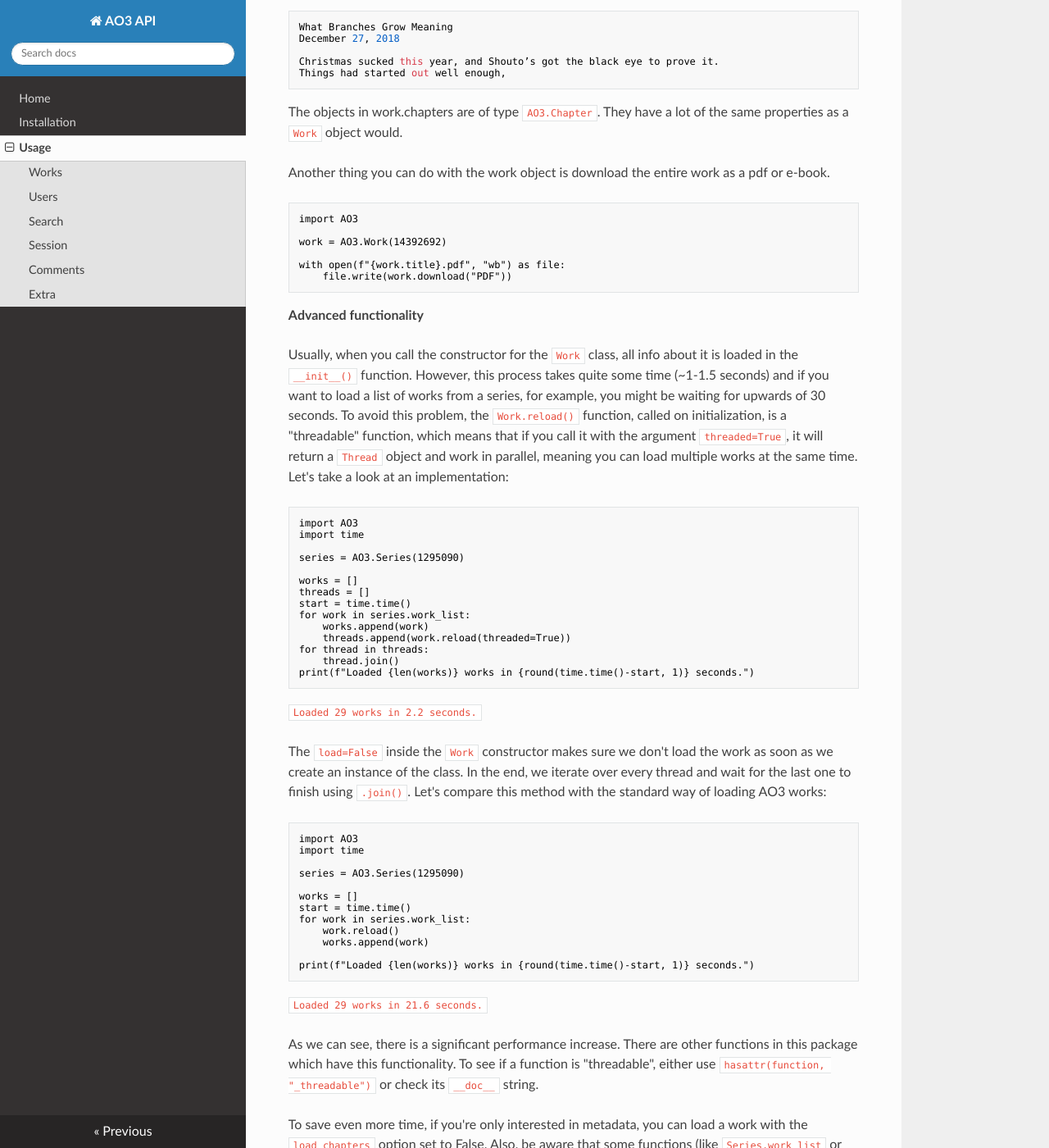
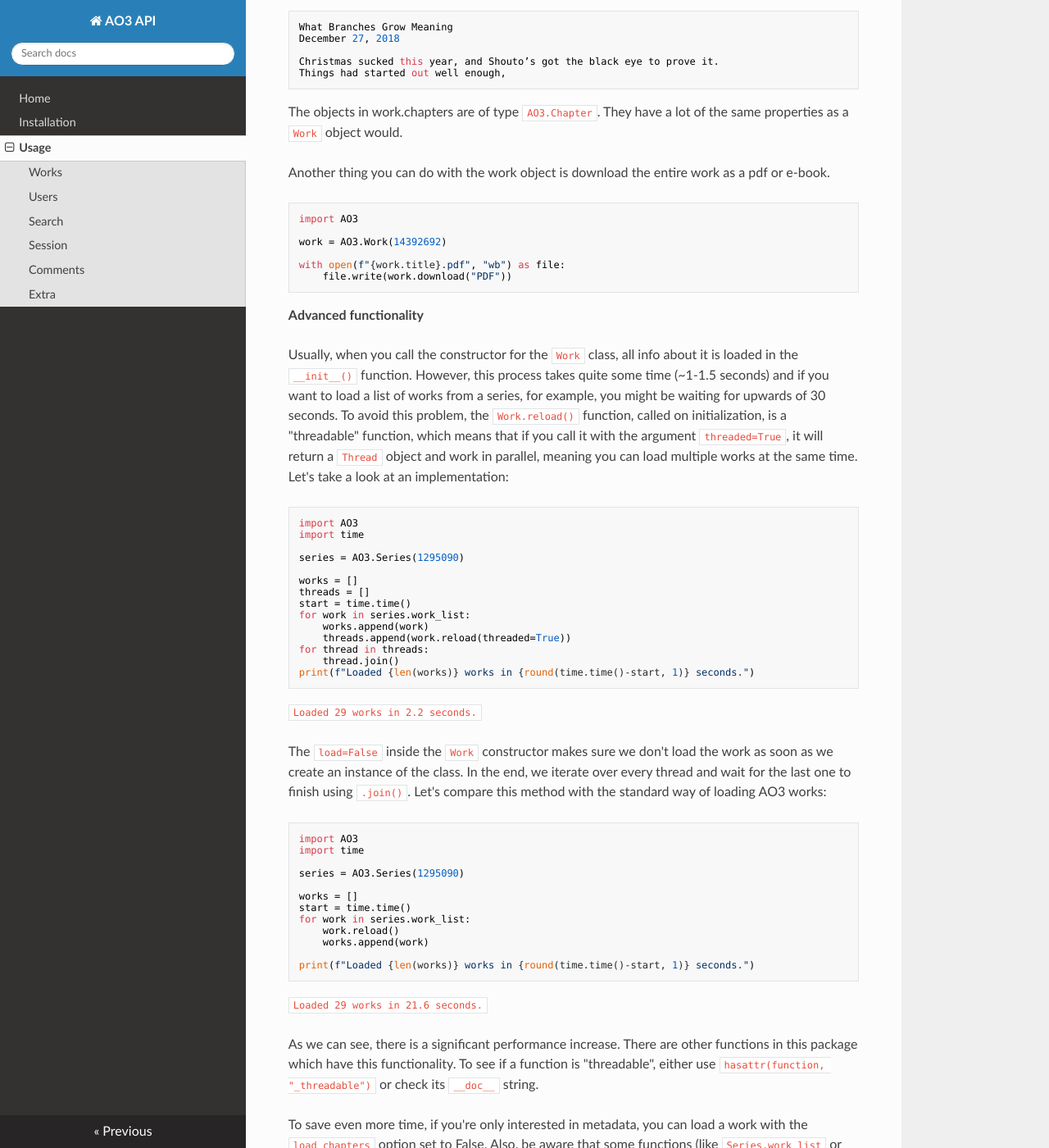
Before and after one commit to ArmindoFlores/ao3_api, an MkDocs documentation site: the page built from docs/use.md, in a window 1280 px wide and 1400 px high, scrolled down 941 px. Shown: the whole window at 82% size. Built offline with MkDocs 1.6.1, drawn with Linux system fonts in a browser that asks for light colours; nearby versions of some CDN libraries; some of the changed text lies outside the part shown.

Commit message:
Updated docs

````diff
--- a/docs/use.md
+++ b/docs/use.md
@@ -8,7 +8,7 @@
 
 We start by finding the _workid_ of the work we want to load. We do that either by using `AO3.utils.workid_from_url(url)` or by just looking at the url ourselves. Let's take a look:
 
-```py3
+```python
 import AO3
 
 url = "https://archiveofourown.org/works/14392692/chapters/33236241"
@@ -27,7 +27,7 @@
 
 It's important to note that some works may not be accessible to guest users, and in this case you will get 0 chapters as an output, and the error `AO3.utils.AuthError: This work is only available to registered users of the Archive` if you try to load it. Nontheless, we can still do a lot more with this Work object: Lets try to get the first 20 words of the second chapter.
 
-```py3
+```python
 import AO3
 
 work = AO3.Work(14392692)
@@ -50,7 +50,7 @@
 
 Another thing you can do with the work object is download the entire work as a pdf or e-book.
 
-```py3
+```python
 import AO3
 
 work = AO3.Work(14392692)
@@ -64,7 +64,7 @@
 
 Usually, when you call the constructor for the `Work` class, all info about it is loaded in the `__init__()` function. However, this process takes quite some time (~1-1.5 seconds) and if you want to load a list of works from a series, for example, you might be waiting for upwards of 30 seconds. To avoid this problem, the `Work.reload()` function, called on initialization, is a "threadable" function, which means that if you call it with the argument `threaded=True`, it will return a `Thread` object and work in parallel, meaning you can load multiple works at the same time. Let's take a look at an implementation:
 
-```py3
+```python
 import AO3
 import time
 
@@ -85,7 +85,7 @@
 
 The `load=False` inside the `Work` constructor makes sure we don't load the work as soon as we create an instance of the class. In the end, we iterate over every thread and wait for the last one to finish using `.join()`. Let's compare this method with the standard way of loading AO3 works:
 
-```py3
+```python
 import AO3
 import time
 
@@ -108,7 +108,7 @@
 
 The last important information about the `Work` class is that most of its properties (like the number of bookmarks, kudos, the authors' names, etc...) are cached properties. That means that once you check them once, the value is stored and it won't ever change, even if those values change. To update these values, you will need to call `Work.reload()`. See the example below:
 
-```py3
+```python
 import AO3
 
 sess = AO3.GuestSession()
@@ -130,7 +130,7 @@
 
 Another useful thing you might want to do is get information on who wrote which works / comments. For that, we use the `AO3.User` class.
 
-```py3
+```python
 import AO3
 
 user = AO3.User("bothersomepotato")
@@ -150,7 +150,7 @@
 
 To search for works, you can either use the `AO3.search()` function and parse the BeautifulSoup object returned yourself, or use the `AO3.Search` class to automatically do that for you
 
-```py3
+```python
 import AO3
 search = AO3.Search(any_field="Clarke Lexa", word_count=AO3.utils.Constraint(5000, 15000))
 search.update()
@@ -184,7 +184,7 @@
 ```
 
 You can then use the workid to load one of the works you searched for. To get more then the first 20 works, change the page number using
-```py3
+```python
 search.page = 2
 ```
 
@@ -192,7 +192,7 @@
 
 A lot of actions you might want to take might require an AO3 account, and if you have one, you can get access to those actions using an AO3.Session object. You start by logging in using your username and password, and then you can use that object to access restricted content.
 
-```py3
+```python
 import AO3
 
 session = AO3.Session("username", "password")
@@ -217,7 +217,7 @@
 
 To retrieve and process comment threads, you might want to look at the `Work.get_comments()` method. It returns all the comments in a specific chapter and their respective threads. You can then process them however you want. Let's take a look:
 
-```py3
+```python
 from time import time
 
 import AO3
````
Also changed, not shown: docs/index.md (+3 -3 lines), docs/install.md (+3 -2 lines).
